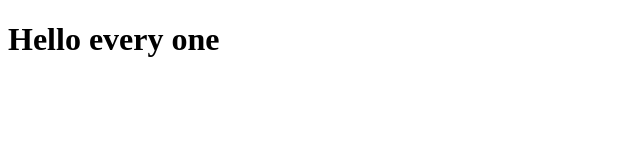
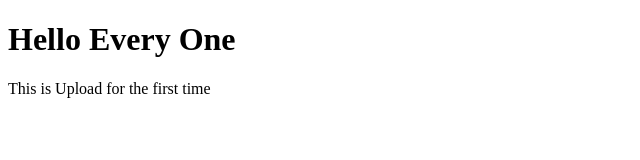
Before and after one commit to GAHAR-F/abity, a plain HTML site: page index.html in a window 1280 px wide. Shown: the whole page, without its empty margins (0-640 px from the left). Drawn offline with Linux system fonts and the light colour scheme.

Commit message:
first
first upload

```diff
--- a/index.html
+++ b/index.html
@@ -6,6 +6,7 @@
     <title>Document</title>
 </head>
 <body>
-    <h1>Hello every one</h1>
+    <h1>Hello Every One</h1>
+    <p>This is Upload for the first time</p>
 </body>
 </html>
```
